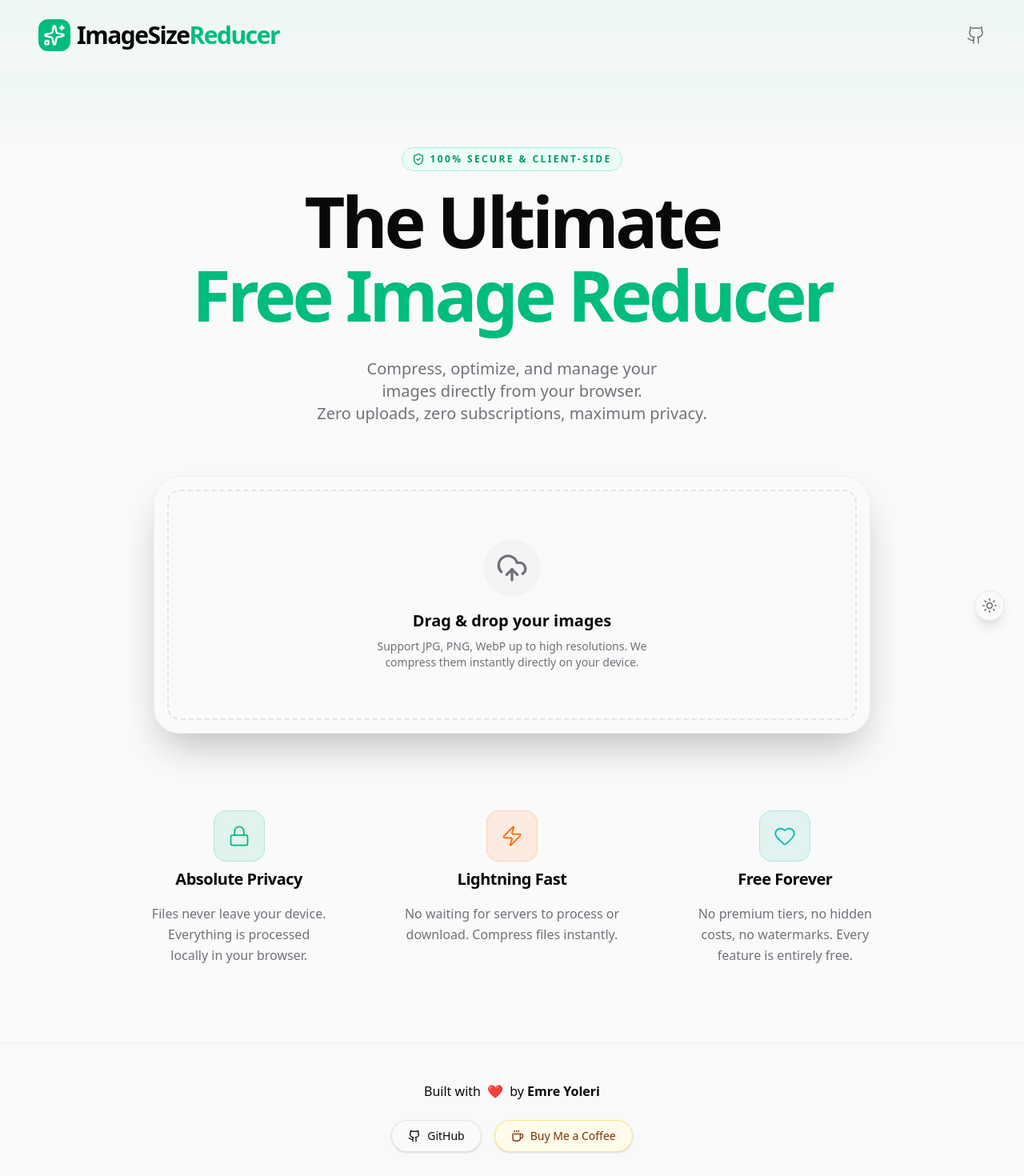
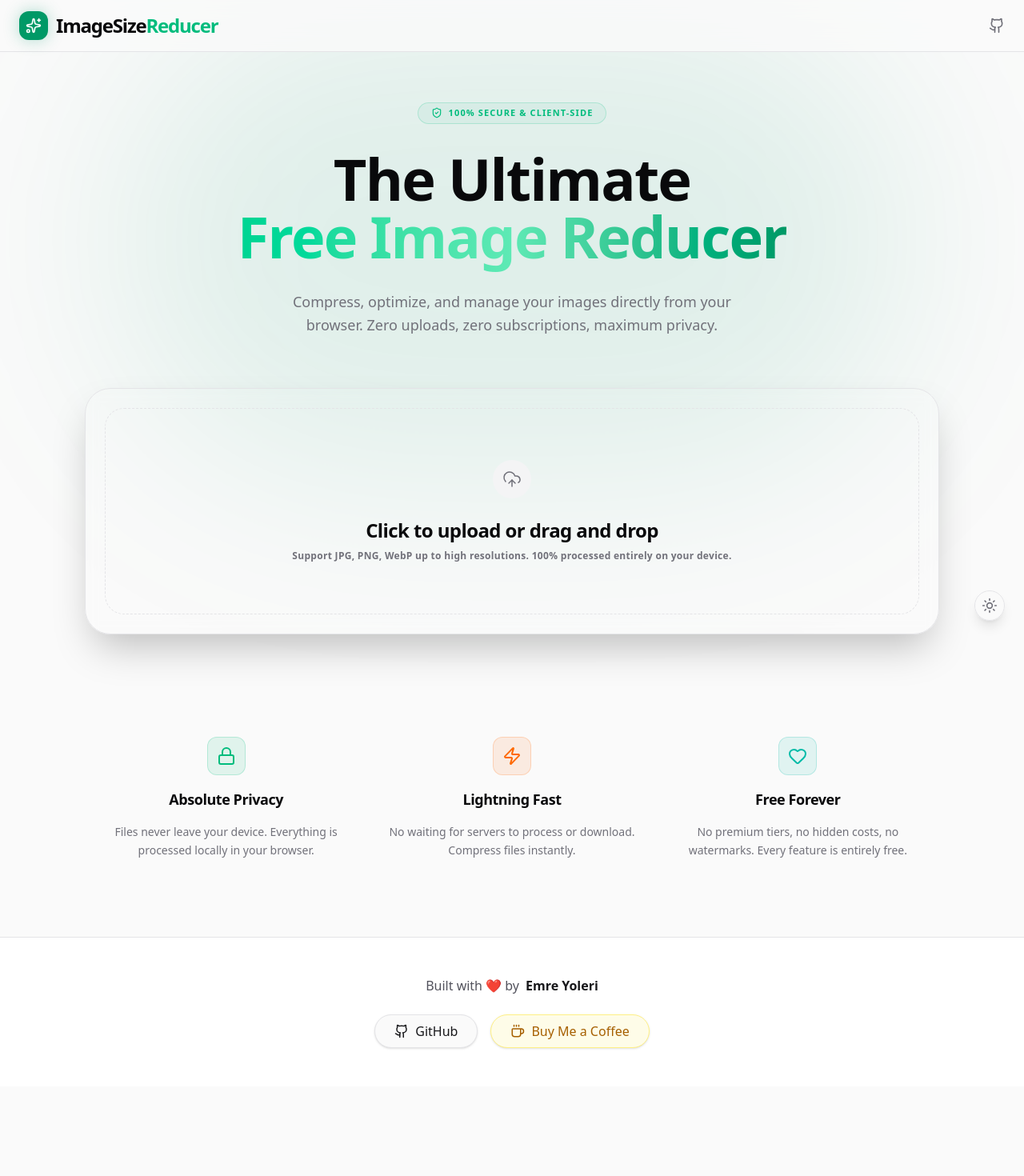
Before and after one commit to emreyoleridev/ultimate-image-size-reducer, a Next.js app: page / in a window 1280 px wide. Shown: the top 1470 px of the page at 80% size. After the commit the page ends 1358 px from the top, so only its background shows below. Built offline with nearby package versions, Linux system fonts and the light colour scheme.

Commit message:
feat: perfectly match FileConverter UI dropzone padding and container size

```diff
--- a/src/app/page.tsx
+++ b/src/app/page.tsx
@@ -91,21 +91,23 @@ export default function Home() {
   const showSummary = stats.length > 0;
 
   return (
-    <div className="min-h-screen relative flex flex-col overflow-hidden bg-background">
-      {/* Background decoration elements */}
-      <div className="absolute top-0 inset-x-0 h-96 bg-gradient-to-b from-emerald-500/10 via-transparent to-transparent pointer-events-none" />
+    <div className="min-h-screen bg-background text-foreground font-sans selection:bg-emerald-500/30 transition-colors duration-500 overflow-hidden relative">
+      {/* Immersive Background Gradients */}
+      <div className="absolute top-0 left-1/2 -translate-x-1/2 w-[1000px] h-[600px] bg-emerald-600/10 blur-[120px] rounded-full pointer-events-none" />
 
       {/* Header */}
-      <header className="w-full flex items-center justify-between px-6 xl:px-12 py-6 z-10 sticky top-0 bg-background/50 backdrop-blur-md">
-        <div className="flex items-center space-x-2 font-black text-2xl md:text-3xl tracking-tighter">
-          <div className="bg-emerald-500 p-1.5 rounded-xl text-white">
-            <Sparkles className="w-6 h-6 md:w-7 md:h-7" />
+      <header className="fixed top-0 w-full z-50 border-b border-border bg-background/80 backdrop-blur-md">
+        <div className="max-w-[1400px] mx-auto px-6 h-16 flex items-center justify-between">
+          <div className="flex items-center gap-2.5 group cursor-pointer">
+            <div className="w-9 h-9 bg-emerald-600 rounded-xl flex items-center justify-center shadow-[0_0_20px_rgba(5,150,105,0.3)] transition-transform">
+              <Sparkles className="w-5 h-5 text-white" />
             </div>
-          <span className="text-foreground">
+            <span className="font-black text-2xl tracking-tighter text-foreground">
               ImageSize<span className="text-emerald-500">Reducer</span>
             </span>
           </div>
-        <div className="flex items-center">
+
+          <div className="flex items-center gap-6">
             <a
               href="https://github.com/emreyoleridev"
               target="_blank"
@@ -113,40 +115,43 @@ export default function Home() {
               className="text-muted-foreground hover:text-foreground transition-colors"
               title="GitHub Repository"
             >
-            <Github className="w-6 h-6" strokeWidth={1.5} />
+              <Github className="w-5 h-5" />
             </a>
+          </div>
         </div>
       </header>
 
       {/* Main Content */}
-      <main className="flex-1 w-full max-w-5xl mx-auto px-6 py-12 md:py-24 flex flex-col items-center justify-start z-10">
+      <div className="max-w-[1200px] mx-auto pt-32 pb-24 px-4 sm:px-6 lg:px-8 relative z-10 flex flex-col items-center">
+        {/* Hero Section */}
         <motion.div
           initial={{ opacity: 0, y: 10 }}
           animate={{ opacity: 1, y: 0 }}
-          className="text-center mb-16 space-y-6 flex flex-col items-center w-full"
+          className="text-center space-y-8 mb-16 px-4"
         >
-          <div className="inline-flex items-center space-x-1.5 px-3 py-1.5 rounded-full bg-emerald-50 dark:bg-emerald-500/10 text-emerald-600 dark:text-emerald-400 text-[10px] sm:text-xs font-bold tracking-[0.2em] mb-4 border border-emerald-200 dark:border-emerald-500/20 uppercase">
-            <ShieldCheck className="w-4 h-4" />
-            <span>100% SECURE & CLIENT-SIDE</span>
+          <div className="inline-flex items-center gap-2 py-1 px-4 bg-emerald-500/5 border border-emerald-500/20 rounded-full">
+            <ShieldCheck className="w-3.5 h-3.5 text-emerald-500" />
+            <span className="text-[11px] font-black tracking-widest uppercase text-emerald-500">
+              100% Secure & Client-Side
+            </span>
           </div>
 
-          <h1 className="text-6xl sm:text-[5.5rem] font-black tracking-tighter text-balance leading-[1.05] mb-2">
+          <h1 className="text-5xl sm:text-6xl md:text-7xl font-black tracking-tight leading-[1] max-w-4xl mx-auto">
             The Ultimate
             <br />
-            <span className="text-emerald-500">
+            <span className="text-transparent bg-clip-text bg-gradient-to-r from-emerald-400 via-emerald-300 to-emerald-600">
               Free Image Reducer
             </span>
           </h1>
 
-          <p className="text-lg sm:text-xl text-muted-foreground font-medium max-w-2xl mx-auto text-balance mt-6">
+          <p className="text-base sm:text-lg text-muted-foreground font-medium max-w-xl mx-auto leading-relaxed">
             Compress, optimize, and manage your images directly from your browser.
-            <br className="hidden sm:block" />
             Zero uploads, zero subscriptions, maximum privacy.
           </p>
         </motion.div>
 
-        <div className="w-full max-w-4xl space-y-8">
-          <div className="bg-card/40 backdrop-blur-xl border border-border/50 rounded-[2rem] p-2 sm:p-4 shadow-2xl">
+        <div className="w-full max-w-[1100px] mx-auto font-sans relative z-10 px-4 space-y-8">
+          <div className="bg-card/50 backdrop-blur-sm rounded-[2rem] border border-border p-4 sm:p-6 shadow-2xl transition-colors duration-500 relative z-10">
             <Dropzone onFilesSelected={processImages} disabled={isProcessing} />
           </div>
 
@@ -195,65 +200,69 @@ export default function Home() {
           <ImageStatsList stats={stats} />
         </div>
 
-        {/* Features Section */}
-        <div className="w-full max-w-5xl mt-24 grid grid-cols-1 md:grid-cols-3 gap-12 text-center items-start">
-          <div className="flex flex-col items-center space-y-4">
-            <div className="w-16 h-16 rounded-2xl bg-emerald-500/10 dark:bg-emerald-500/5 border border-emerald-500/20 flex items-center justify-center mb-2">
-              <Lock className="w-7 h-7 text-emerald-500" strokeWidth={1.5} />
+        {/* Feature Cards */}
+        <div className="grid grid-cols-1 md:grid-cols-3 gap-12 mt-32 w-full max-w-5xl mx-auto">
+          <div className="flex flex-col items-center text-center space-y-4">
+            <div className="w-12 h-12 rounded-xl bg-emerald-500/10 border border-emerald-500/20 flex items-center justify-center text-emerald-500">
+              <Lock className="w-6 h-6" />
             </div>
-            <h3 className="text-xl font-bold tracking-tight">Absolute Privacy</h3>
-            <p className="text-muted-foreground leading-relaxed text-balance text-sm sm:text-base">
+            <h3 className="text-lg font-black tracking-tight">Absolute Privacy</h3>
+            <p className="text-sm text-muted-foreground leading-relaxed font-medium">
               Files never leave your device. Everything is processed locally in your browser.
             </p>
           </div>
 
-          <div className="flex flex-col items-center space-y-4">
-            <div className="w-16 h-16 rounded-2xl bg-orange-500/10 dark:bg-orange-500/5 border border-orange-500/20 flex items-center justify-center mb-2">
-              <Zap className="w-7 h-7 text-orange-500 dark:text-orange-400" strokeWidth={1.5} />
+          <div className="flex flex-col items-center text-center space-y-4">
+            <div className="w-12 h-12 rounded-xl bg-orange-500/10 border border-orange-500/20 flex items-center justify-center text-orange-500">
+              <Zap className="w-6 h-6" />
             </div>
-            <h3 className="text-xl font-bold tracking-tight">Lightning Fast</h3>
-            <p className="text-muted-foreground leading-relaxed text-balance text-sm sm:text-base">
+            <h3 className="text-lg font-black tracking-tight">Lightning Fast</h3>
+            <p className="text-sm text-muted-foreground leading-relaxed font-medium">
               No waiting for servers to process or download. Compress files instantly.
             </p>
           </div>
 
-          <div className="flex flex-col items-center space-y-4">
-            <div className="w-16 h-16 rounded-2xl bg-teal-500/10 dark:bg-teal-500/5 border border-teal-500/20 flex items-center justify-center mb-2">
-              <Heart className="w-7 h-7 text-teal-500 dark:text-teal-400" strokeWidth={1.5} />
+          <div className="flex flex-col items-center text-center space-y-4">
+            <div className="w-12 h-12 rounded-xl bg-teal-500/10 border border-teal-500/20 flex items-center justify-center text-teal-500">
+              <Heart className="w-6 h-6" />
             </div>
-            <h3 className="text-xl font-bold tracking-tight">Free Forever</h3>
-            <p className="text-muted-foreground leading-relaxed text-balance text-sm sm:text-base">
+            <h3 className="text-lg font-black tracking-tight">Free Forever</h3>
+            <p className="text-sm text-muted-foreground leading-relaxed font-medium">
               No premium tiers, no hidden costs, no watermarks. Every feature is entirely free.
             </p>
           </div>
         </div>
-      </main>
+      </div>
 
       {/* Footer */}
-      <footer className="w-full py-12 flex flex-col items-center justify-center space-y-6 text-sm text-muted-foreground z-10 border-t border-border/50 mt-auto bg-background/50">
-        <p className="font-medium text-foreground text-sm sm:text-base">
-          Built with <span className="text-red-500 mx-1">❤️</span> by <strong>Emre Yoleri</strong>
-        </p>
+      <footer className="w-full border-t border-zinc-200 dark:border-white/10 bg-white dark:bg-black py-12 relative z-10">
+        <div className="container mx-auto px-4 flex flex-col items-center gap-6">
+          <div className="flex items-center gap-2 text-zinc-600 dark:text-zinc-400 font-medium">
+            <span>Built with ❤️ by</span>
+            <span className="text-zinc-900 dark:text-white font-bold">Emre Yoleri</span>
+          </div>
 
-        <div className="flex items-center justify-center space-x-4 flex-wrap gap-y-3">
+          <div className="flex items-center gap-4 flex-wrap justify-center">
             <a
               href="https://github.com/emreyoleridev"
               target="_blank"
               rel="noopener noreferrer"
-            className="inline-flex items-center justify-center h-10 px-5 rounded-full border border-border bg-background hover:bg-muted font-medium transition-colors text-foreground shadow-sm"
+              className="inline-flex items-center gap-2 px-6 py-2 rounded-full border border-zinc-200 dark:border-white/10 bg-zinc-50 dark:bg-white/5 text-zinc-900 dark:text-zinc-300 hover:bg-zinc-100 dark:hover:bg-white/10 transition-all group shadow-sm"
             >
-            <Github className="w-4 h-4 mr-2 text-foreground" />
-            GitHub
+              <Github size={18} className="group-hover:scale-110 transition-transform" />
+              <span className="font-medium">GitHub</span>
             </a>
+
             <a
               href="https://buymeacoffee.com/emreyoleridev"
               target="_blank"
               rel="noopener noreferrer"
-            className="inline-flex items-center justify-center h-10 px-5 rounded-full border border-amber-200 bg-amber-50 text-amber-900 hover:bg-amber-100 dark:border-amber-900/40 dark:bg-amber-950/30 dark:text-amber-400 dark:hover:bg-amber-900/50 font-medium transition-colors shadow-sm"
+              className="inline-flex items-center gap-2 px-6 py-2 rounded-full border border-yellow-200 dark:border-yellow-900/50 bg-yellow-50 dark:bg-yellow-900/20 text-yellow-700 dark:text-yellow-500 hover:bg-yellow-100 dark:hover:bg-yellow-900/40 transition-all group shadow-sm"
             >
-            <Coffee className="w-4 h-4 mr-2" />
-            Buy Me a Coffee
+              <Coffee size={18} className="group-hover:scale-110 transition-transform" />
+              <span className="font-medium">Buy Me a Coffee</span>
             </a>
+          </div>
         </div>
       </footer>
 
--- a/src/components/ui/dropzone.tsx
+++ b/src/components/ui/dropzone.tsx
@@ -70,13 +70,11 @@ export function Dropzone({ onFilesSelected, disabled }: DropzoneProps) {
             transition={{ duration: 0.4 }}
         >
             <div
-                className={cn(
-                    "relative flex flex-col items-center justify-center w-full h-72 border-2 border-dashed rounded-2xl transition-all duration-300 overflow-hidden",
-                    isDragActive
-                        ? "border-emerald-500 bg-emerald-500/5"
-                        : "border-border bg-background hover:bg-muted/50 hover:border-muted-foreground/50",
-                    disabled && "opacity-50 cursor-not-allowed hover:bg-background hover:border-border"
-                )}
+                className={`
+                    relative border border-dashed rounded-[1.5rem] p-10 sm:p-16 text-center transition-all duration-500
+                    ${isDragActive ? 'border-emerald-500 bg-emerald-500/5 scale-[0.99]' : 'border-border hover:border-emerald-500/50 hover:bg-muted/30'}
+                    ${disabled ? 'opacity-50 cursor-not-allowed pointer-events-none' : 'cursor-pointer'}
+                `}
                 onDragEnter={handleDragEnter}
                 onDragLeave={handleDragLeave}
                 onDragOver={handleDragOver}
@@ -93,24 +91,16 @@ export function Dropzone({ onFilesSelected, disabled }: DropzoneProps) {
                     className="absolute inset-0 w-full h-full opacity-0 cursor-pointer disabled:cursor-not-allowed z-10"
                 />
 
-                <div className="flex flex-col items-center justify-center p-6 text-center z-0 pointer-events-none">
-                    <motion.div
-                        animate={{ scale: isDragActive ? 1.1 : 1, y: isDragActive ? -5 : 0 }}
-                        transition={{ type: "spring", stiffness: 300, damping: 20 }}
-                        className={cn(
-                            "p-4 rounded-full mb-4",
-                            isDragActive ? "bg-emerald-500/10 text-emerald-500" : "bg-muted text-muted-foreground"
-                        )}
-                    >
-                        <UploadCloud className="w-10 h-10" />
-                    </motion.div>
-                    <h3 className="text-xl font-semibold mb-2">
-                        {isDragActive ? "Drop images here" : "Drag & drop your images"}
-                    </h3>
-                    <p className="text-sm text-muted-foreground max-w-sm">
-                        Support JPG, PNG, WebP up to high resolutions. We compress them instantly directly on your device.
-                    </p>
+                <div className="w-12 h-12 mx-auto mb-6 rounded-full bg-muted flex items-center justify-center text-muted-foreground z-0 pointer-events-none relative">
+                    <UploadCloud className="w-6 h-6 stroke-[1.5]" />
                 </div>
+
+                <h2 className="text-xl sm:text-2xl font-black tracking-tight text-foreground mb-2 z-0 pointer-events-none relative">
+                    {isDragActive ? "Drop images here" : "Click to upload or drag and drop"}
+                </h2>
+                <p className="text-muted-foreground font-bold text-xs tracking-wide z-0 pointer-events-none relative">
+                    Support JPG, PNG, WebP up to high resolutions. 100% processed entirely on your device.
+                </p>
             </div>
         </motion.div>
     );
```
Lines whose indentation alone changed are shown as unchanged.
